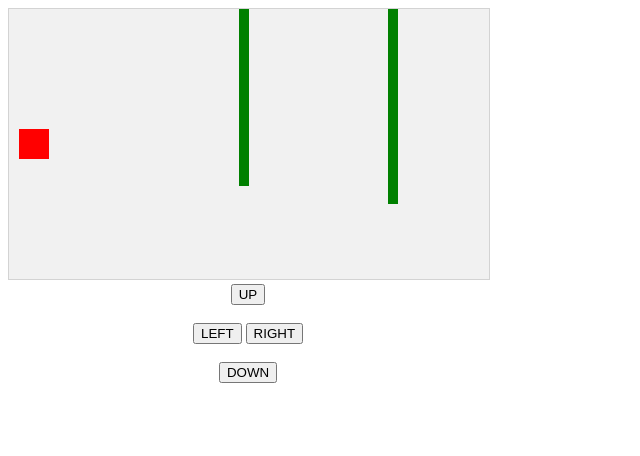
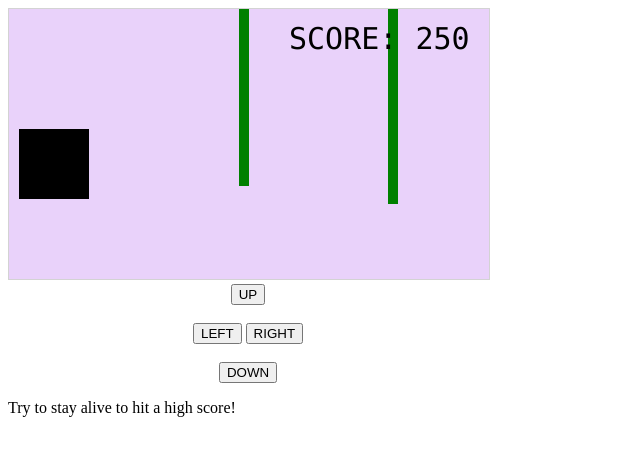
Before and after one commit to itsclearlysam/Random, a plain HTML site: page index3.html in a window 1280 px wide. Shown: the whole page, without its empty margins (0-640 px from the left). Drawn offline with Linux system fonts and the light colour scheme.

Commit message:
index3.html

```diff
--- a/index3.html
+++ b/index3.html
@@ -5,7 +5,7 @@
 <style>
 canvas {
     border:1px solid #d3d3d3;
-    background-color: #f1f1f1;
+    background-color: #E9D2FA;
 }
 </style>
 </head>
@@ -14,9 +14,11 @@ canvas {
 
 var myGamePiece;
 var myObstacles = [];
+var myScore;
 
 function startGame() {
-    myGamePiece = new component(30, 30, "red", 10, 120);
+    myGamePiece = new component(70, 70, "https://i.gifer.com/nRm.gif", 10, 120);
+    myScore = new component("30px", "Consolas", "black", 280, 40, "text");
     myGameArea.start();
 }
 
@@ -38,7 +40,12 @@ var myGameArea = {
     }
 }
 
-function component(width, height, color, x, y) {
+function component(width, height, color, x, y, type) {
+    this.type = type;
+    if (type == "image") {
+    this.image = new Image();
+    this.image.src = color;
+  }
     this.width = width;
     this.height = height;
     this.speedX = 0;
@@ -46,9 +53,25 @@ function component(width, height, color, x, y) {
     this.x = x;
     this.y = y;
     this.update = function() {
-        ctx = myGameArea.context;
-        ctx.fillStyle = color;
-        ctx.fillRect(this.x, this.y, this.width, this.height);
+     ctx = myGameArea.context;
+     if (type == "image") {
+      ctx.drawImage(this.image,
+        this.x,
+        this.y,
+        this.width, this.height);
+    } else {
+      ctx.fillStyle = color;
+      ctx.fillRect(this.x, this.y, this.width, this.height);
+    }
+
+        if (this.type == "text") {
+            ctx.font = this.width + " " + this.height;
+            ctx.fillStyle = color;
+            ctx.fillText(this.text, this.x, this.y);
+        } else {
+            ctx.fillStyle = color;
+            ctx.fillRect(this.x, this.y, this.width, this.height);
+        }
     }
     this.newPos = function() {
         this.x += this.speedX;
@@ -93,9 +116,12 @@ function updateGameArea() {
         myObstacles.push(new component(10, x - height - gap, "green", x, height + gap));
     }
     for (i = 0; i < myObstacles.length; i += 1) {
-        myObstacles[i].x += -1;
+        myObstacles[i].speedX = -1;
+        myObstacles[i].newPos();
         myObstacles[i].update();
     }
+    myScore.text="SCORE: " + myGameArea.frameNo;
+    myScore.update();
     myGamePiece.newPos();
     myGamePiece.update();
 }
@@ -132,5 +158,7 @@ function clearmove() {
   <button onmousedown="moveright()" onmouseup="clearmove()" ontouchstart="moveright()">RIGHT</button><br><br>
   <button onmousedown="movedown()" onmouseup="clearmove()" ontouchstart="movedown()">DOWN</button>
 </div>
+
+<p>Try to stay alive to hit a high score!</p>
 </body>
 </html>
```
